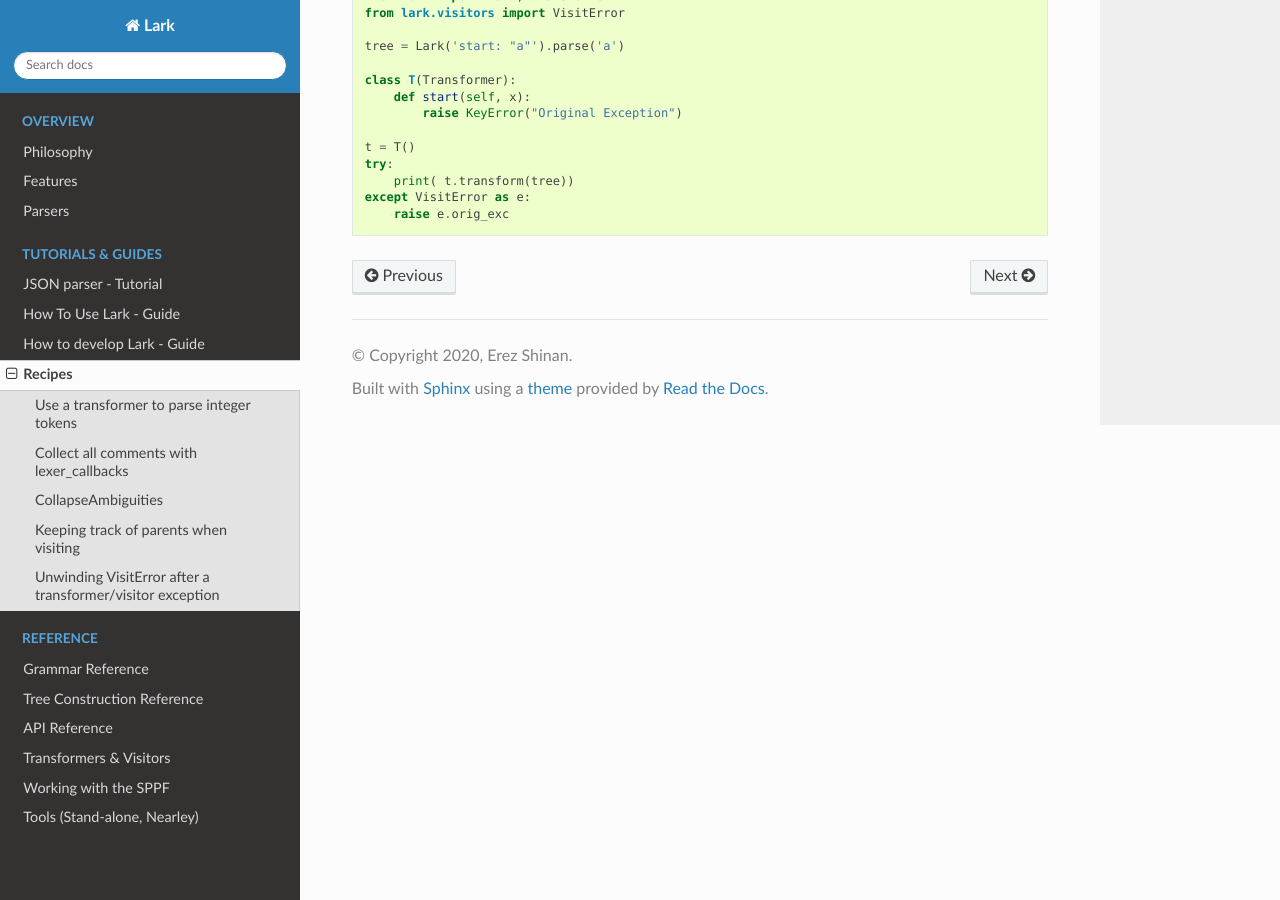
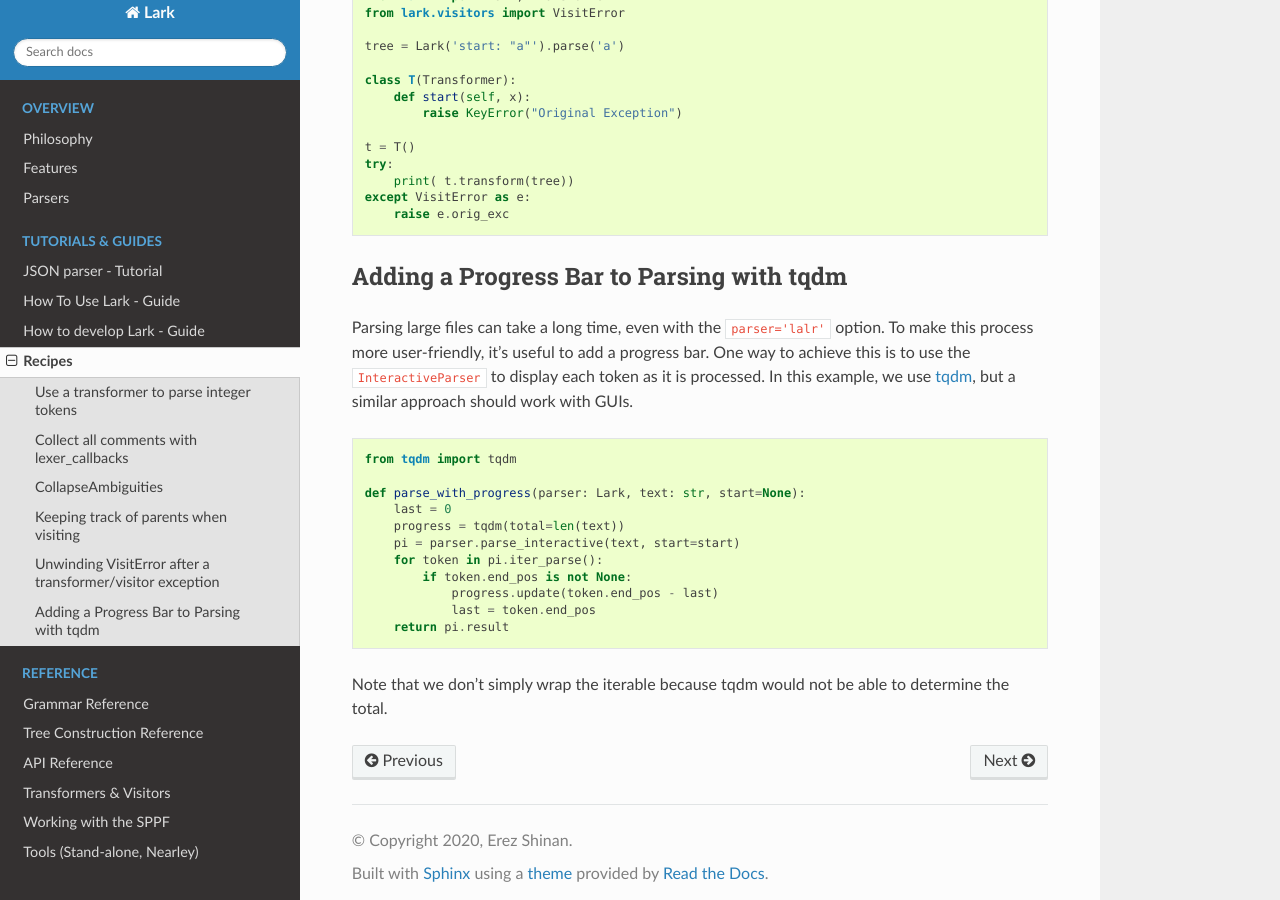
Before and after one commit to lark-parser/lark, a Sphinx documentation site: the page built from docs/recipes.md, in a window 1280 px wide and 900 px high, scrolled down 3374 px. Built offline with Sphinx 7.4.7 and the Read the Docs theme 2.0.0, drawn with Linux system fonts in a browser that asks for light colours; pages that are not in the unit, such as notebooks, are missing from menus.

Commit message:
Added progress bar recipe

````diff
--- a/docs/recipes.md
+++ b/docs/recipes.md
@@ -172,3 +172,24 @@ try:
 except VisitError as e:
     raise e.orig_exc
 ```
+
+
+## Adding a Progress Bar to Parsing with tqdm
+
+Parsing large files can take a long time, even with the `parser='lalr'` option. To make this process more user-friendly, it's useful to add a progress bar. One way to achieve this is to use the `InteractiveParser` to display each token as it is processed. In this example, we use [tqdm](https://github.com/tqdm/tqdm), but a similar approach should work with GUIs.
+
+```python
+from tqdm import tqdm
+
+def parse_with_progress(parser: Lark, text: str, start=None):
+    last = 0
+    progress = tqdm(total=len(text))
+    pi = parser.parse_interactive(text, start=start)
+    for token in pi.iter_parse():
+        if token.end_pos is not None:
+            progress.update(token.end_pos - last)
+            last = token.end_pos
+    return pi.result
+```
+
+Note that we don't simply wrap the iterable because tqdm would not be able to determine the total.
````
